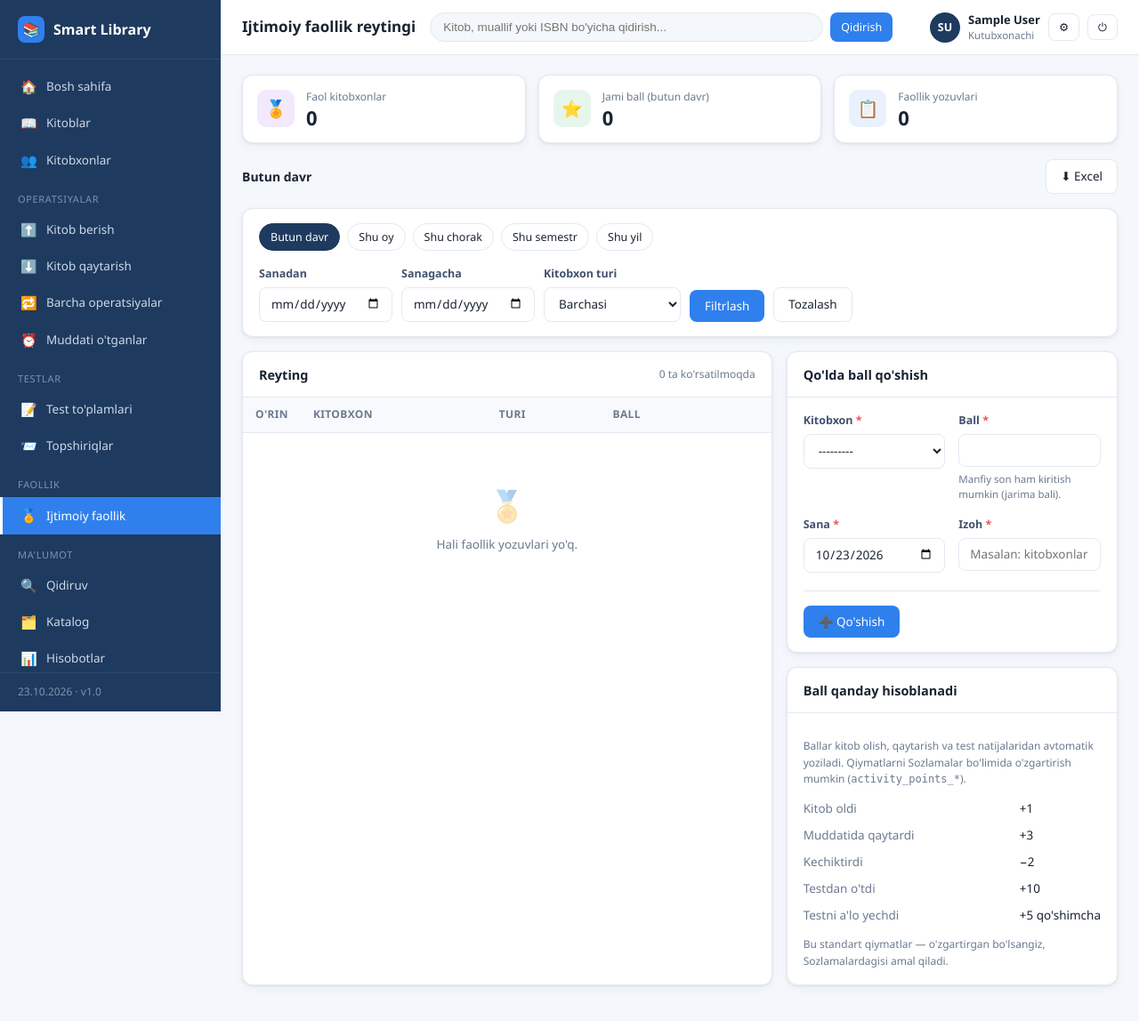
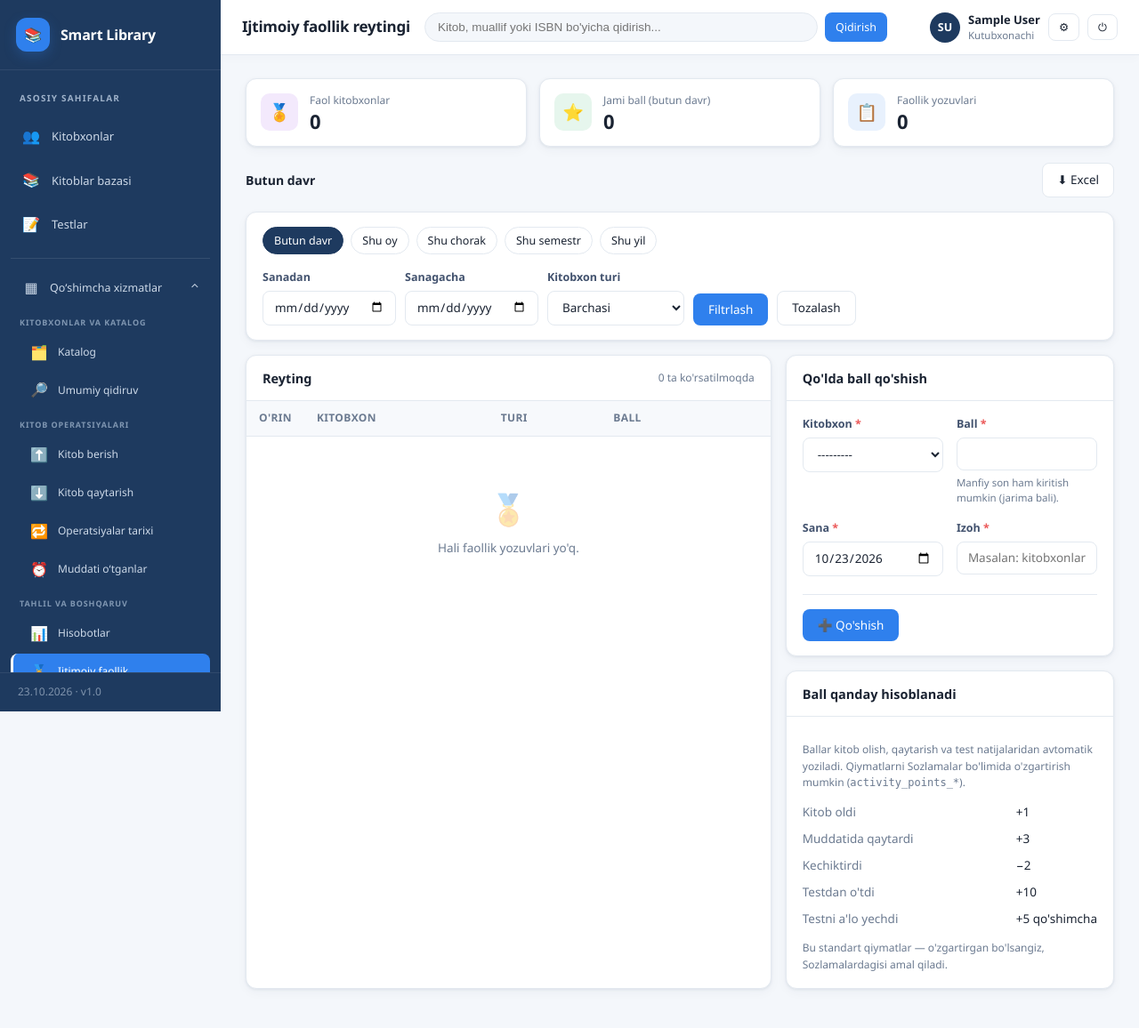
Before and after one commit to sardorbekhasanov579-source/smart-library, a Django app: page /faollik/ in a window 1280 px wide. Shown: the whole page at 89% size. Before the commit the page ends 1117 px from the top, so only its background shows below. Run offline with Django 5.2, Linux system fonts and the light colour scheme; the visitor is signed in with stand-in values (Sample User, id 1); data that the repository does not hold is empty.

Commit message:
Redesign Smart Library interface

```diff
--- a/static/css/style.css
+++ b/static/css/style.css
@@ -323,3 +323,36 @@ table.data .num { text-align: center; color: var(--muted); width: 50px; }
   body { background: #fff; }
   .card { box-shadow: none; border: 1px solid #ccc; }
 }
+
+/* ---------- Smart Library: refined four-page navigation ---------- */
+.sidebar-brand { padding: 20px 18px; gap: 12px; letter-spacing: -.2px; }
+.sidebar-brand .logo { width: 38px; height: 38px; border-radius: 12px; box-shadow: 0 5px 14px rgba(47,128,237,.25); }
+.sidebar-nav { padding: 14px 12px; }
+.sidebar-nav .nav-section { padding: 10px 10px 8px; font-size: 10px; font-weight: 700; letter-spacing: .12em; color: #9eb1c9; }
+.sidebar-nav > a { margin: 3px 0; padding: 11px 12px; gap: 12px; border-left: 0; border-radius: 10px; font-size: 13px; transition: background .18s ease, transform .18s ease; }
+.sidebar-nav > a:hover { transform: translateX(2px); }
+.sidebar-nav > a.active { border-left: 0; box-shadow: inset 3px 0 0 #fff, 0 5px 12px rgba(10,28,51,.12); }
+.sidebar-nav .ico { width: 22px; min-width: 22px; font-size: 16px; }
+.nav-more { margin-top: 14px; border-top: 1px solid rgba(255,255,255,.10); padding-top: 10px; }
+.nav-more summary { display:flex; align-items:center; gap: 10px; padding: 10px 12px; color:#cdd9e8; border-radius:10px; cursor:pointer; list-style:none; font-size:12.5px; }
+.nav-more summary::-webkit-details-marker { display:none; }
+.nav-more summary:hover { background:rgba(255,255,255,.06); color:#fff; }
+.nav-more .nav-chevron { margin-left:auto; transition: transform .18s ease; }
+.nav-more[open] .nav-chevron { transform: rotate(180deg); }
+.nav-more > a { display:flex; align-items:center; gap:10px; padding:8px 10px 8px 18px; margin:2px 0; color:#cdd9e8; border-radius:8px; font-size:12px; text-decoration:none; }
+.nav-more > a:hover { background:rgba(255,255,255,.06); color:#fff; }
+.nav-more > a.active { background:var(--blue); color:#fff; }
+.nav-more .nav-subsection { padding:10px 10px 4px; color:#8097b2; font-size:9px; font-weight:700; letter-spacing:.1em; }
+.topbar { box-shadow: 0 3px 12px rgba(23,43,77,.025); }
+.topbar h1 { letter-spacing:-.25px; }
+.content { padding: 26px 28px 44px; }
+.card, .stat { transition: box-shadow .18s ease, transform .18s ease; }
+.stat:hover { box-shadow: 0 7px 20px rgba(23,43,77,.09); transform: translateY(-1px); }
+.btn { transition: transform .15s ease, box-shadow .15s ease, background .15s ease; }
+.btn:hover { transform: translateY(-1px); }
+@media (max-width: 800px) {
+  .content { padding: 18px 14px 30px; }
+  .topbar { padding: 0 14px; gap: 10px; }
+  .topbar .search { display:none; }
+  .sidebar-nav { padding: 12px 10px; }
+}
--- a/templates/base.html
+++ b/templates/base.html
@@ -17,75 +17,62 @@
     </div>
 
     <nav class="sidebar-nav">
-      <a href="{% url 'core:dashboard' %}" class="{% if request.resolver_match.url_name == 'dashboard' %}active{% endif %}">
-        <span class="ico">🏠</span> Bosh sahifa
-      </a>
+      <div class="nav-section">ASOSIY SAHIFALAR</div>
+      {% if user.is_reader %}
+        <a href="{% url 'core:dashboard' %}" class="{% if request.resolver_match.url_name == 'dashboard' %}active{% endif %}">
+          <span class="ico">👤</span><span>Kitobxon kabineti</span>
+        </a>
+      {% elif can_manage %}
+        <a href="{% url 'readers:list' %}" class="{% if request.resolver_match.app_name == 'readers' %}active{% endif %}">
+          <span class="ico">👥</span><span>Kitobxonlar</span>
+        </a>
+      {% else %}
+        <a href="{% url 'core:dashboard' %}" class="{% if request.resolver_match.url_name == 'dashboard' %}active{% endif %}">
+          <span class="ico">👤</span><span>Kitobxon kabineti</span>
+        </a>
+      {% endif %}
+
       <a href="{% url 'books:list' %}" class="{% if request.resolver_match.app_name == 'books' %}active{% endif %}">
-        <span class="ico">📖</span> Kitoblar
+        <span class="ico">📚</span><span>Kitoblar bazasi</span>
       </a>
 
       {% if can_manage %}
-        <a href="{% url 'readers:list' %}" class="{% if request.resolver_match.app_name == 'readers' %}active{% endif %}">
-          <span class="ico">👥</span> Kitobxonlar
+        <a href="{% url 'quizzes:quiz_list' %}" class="{% if request.resolver_match.app_name == 'quizzes' and request.resolver_match.url_name != 'telegram_panel' %}active{% endif %}">
+          <span class="ico">📝</span><span>Testlar</span>
         </a>
-
-        <div class="nav-section">Operatsiyalar</div>
-        <a href="{% url 'loans:issue' %}" class="{% if request.resolver_match.url_name == 'issue' %}active{% endif %}">
-          <span class="ico">⬆️</span> Kitob berish
-        </a>
-        <a href="{% url 'loans:return' %}" class="{% if request.resolver_match.url_name == 'return' %}active{% endif %}">
-          <span class="ico">⬇️</span> Kitob qaytarish
-        </a>
-        <a href="{% url 'loans:list' %}" class="{% if request.resolver_match.url_name == 'list' and request.resolver_match.app_name == 'loans' %}active{% endif %}">
-          <span class="ico">🔁</span> Barcha operatsiyalar
-        </a>
-        <a href="{% url 'loans:overdue' %}" class="{% if request.resolver_match.url_name == 'overdue' %}active{% endif %}">
-          <span class="ico">⏰</span> Muddati o'tganlar
-        </a>
-
-        <div class="nav-section">Testlar</div>
-        <a href="{% url 'quizzes:quiz_list' %}" class="{% if request.resolver_match.url_name == 'quiz_list' or request.resolver_match.url_name == 'quiz_detail' or request.resolver_match.url_name == 'question_edit' %}active{% endif %}">
-          <span class="ico">📝</span> Test to'plamlari
-        </a>
-        <a href="{% url 'quizzes:assignment_list' %}" class="{% if request.resolver_match.url_name == 'assignment_list' or request.resolver_match.url_name == 'assignment_detail' or request.resolver_match.url_name == 'attempt_detail' %}active{% endif %}">
-          <span class="ico">📨</span> Topshiriqlar
-        </a>
-        {% if is_admin_role %}
-          <a href="{% url 'quizzes:telegram_panel' %}" class="{% if request.resolver_match.url_name == 'telegram_panel' %}active{% endif %}">
-            <span class="ico">🤖</span> Telegram va AI
-          </a>
-        {% endif %}
-
-        <div class="nav-section">Faollik</div>
-        <a href="{% url 'activity:leaderboard' %}" class="{% if request.resolver_match.app_name == 'activity' %}active{% endif %}">
-          <span class="ico">🏅</span> Ijtimoiy faollik
-        </a>
-      {% endif %}
-
-      <div class="nav-section">Ma'lumot</div>
-      <a href="{% url 'core:search' %}" class="{% if request.resolver_match.url_name == 'search' %}active{% endif %}">
-        <span class="ico">🔍</span> Qidiruv
-      </a>
-      <a href="{% url 'catalog:home' %}" class="{% if request.resolver_match.app_name == 'catalog' %}active{% endif %}">
-        <span class="ico">🗂️</span> Katalog
-      </a>
-      {% if can_manage %}
-        <a href="{% url 'reports:home' %}" class="{% if request.resolver_match.app_name == 'reports' %}active{% endif %}">
-          <span class="ico">📊</span> Hisobotlar
+      {% else %}
+        <a href="{% url 'quizzes:portal' %}" class="{% if request.resolver_match.app_name == 'quizzes' %}active{% endif %}">
+          <span class="ico">📝</span><span>Testlar</span>
         </a>
       {% endif %}
 
       {% if is_admin_role %}
-        <div class="nav-section">Boshqaruv</div>
-        <a href="{% url 'users:list' %}" class="{% if request.resolver_match.app_name == 'users' and request.resolver_match.url_name != 'profile' %}active{% endif %}">
-          <span class="ico">👤</span> Foydalanuvchilar
+        <a href="{% url 'core:settings' %}" class="{% if request.resolver_match.url_name == 'settings' %}active{% endif %}">
+          <span class="ico">⚙️</span><span>Sozlamalar</span>
         </a>
-        <a href="{% url 'core:audit_log' %}" class="{% if request.resolver_match.url_name == 'audit_log' %}active{% endif %}">
-          <span class="ico">📋</span> Amallar jurnali
-        </a>
-        <a href="{% url 'core:settings' %}" class="{% if request.resolver_match.url_name == 'settings' %}active{% endif %}">
-          <span class="ico">⚙️</span> Sozlamalar
-        </a>
+      {% endif %}
+
+      {% if can_manage %}
+        <details class="nav-more" {% if request.resolver_match.app_name in 'loans,reports,activity,users,catalog' or request.resolver_match.url_name in 'search,audit_log,telegram_panel,assignment_list,assignment_detail,attempt_detail' %}open{% endif %}>
+          <summary><span class="ico">▦</span><span>Qo‘shimcha xizmatlar</span><span class="nav-chevron">⌄</span></summary>
+          <div class="nav-subsection">KITOBXONLAR VA KATALOG</div>
+          <a href="{% url 'catalog:home' %}" class="{% if request.resolver_match.app_name == 'catalog' %}active{% endif %}"><span class="ico">🗂️</span><span>Katalog</span></a>
+          <a href="{% url 'core:search' %}" class="{% if request.resolver_match.url_name == 'search' %}active{% endif %}"><span class="ico">🔎</span><span>Umumiy qidiruv</span></a>
+          <div class="nav-subsection">KITOB OPERATSIYALARI</div>
+          <a href="{% url 'loans:issue' %}" class="{% if request.resolver_match.url_name == 'issue' %}active{% endif %}"><span class="ico">⬆️</span><span>Kitob berish</span></a>
+          <a href="{% url 'loans:return' %}" class="{% if request.resolver_match.url_name == 'return' %}active{% endif %}"><span class="ico">⬇️</span><span>Kitob qaytarish</span></a>
+          <a href="{% url 'loans:list' %}" class="{% if request.resolver_match.url_name == 'list' and request.resolver_match.app_name == 'loans' %}active{% endif %}"><span class="ico">🔁</span><span>Operatsiyalar tarixi</span></a>
+          <a href="{% url 'loans:overdue' %}" class="{% if request.resolver_match.url_name == 'overdue' %}active{% endif %}"><span class="ico">⏰</span><span>Muddati o‘tganlar</span></a>
+          <div class="nav-subsection">TAHLIL VA BOSHQARUV</div>
+          <a href="{% url 'reports:home' %}" class="{% if request.resolver_match.app_name == 'reports' %}active{% endif %}"><span class="ico">📊</span><span>Hisobotlar</span></a>
+          <a href="{% url 'activity:leaderboard' %}" class="{% if request.resolver_match.app_name == 'activity' %}active{% endif %}"><span class="ico">🏅</span><span>Ijtimoiy faollik</span></a>
+          {% if is_admin_role %}
+            <a href="{% url 'quizzes:assignment_list' %}" class="{% if request.resolver_match.url_name in 'assignment_list,assignment_detail,attempt_detail' %}active{% endif %}"><span class="ico">📨</span><span>Test topshiriqlari</span></a>
+            <a href="{% url 'quizzes:telegram_panel' %}" class="{% if request.resolver_match.url_name == 'telegram_panel' %}active{% endif %}"><span class="ico">🤖</span><span>Telegram va AI</span></a>
+            <a href="{% url 'users:list' %}" class="{% if request.resolver_match.app_name == 'users' and request.resolver_match.url_name != 'profile' %}active{% endif %}"><span class="ico">👤</span><span>Foydalanuvchilar</span></a>
+            <a href="{% url 'core:audit_log' %}" class="{% if request.resolver_match.url_name == 'audit_log' %}active{% endif %}"><span class="ico">📋</span><span>Amallar jurnali</span></a>
+          {% endif %}
+        </details>
       {% endif %}
     </nav>
 
```
